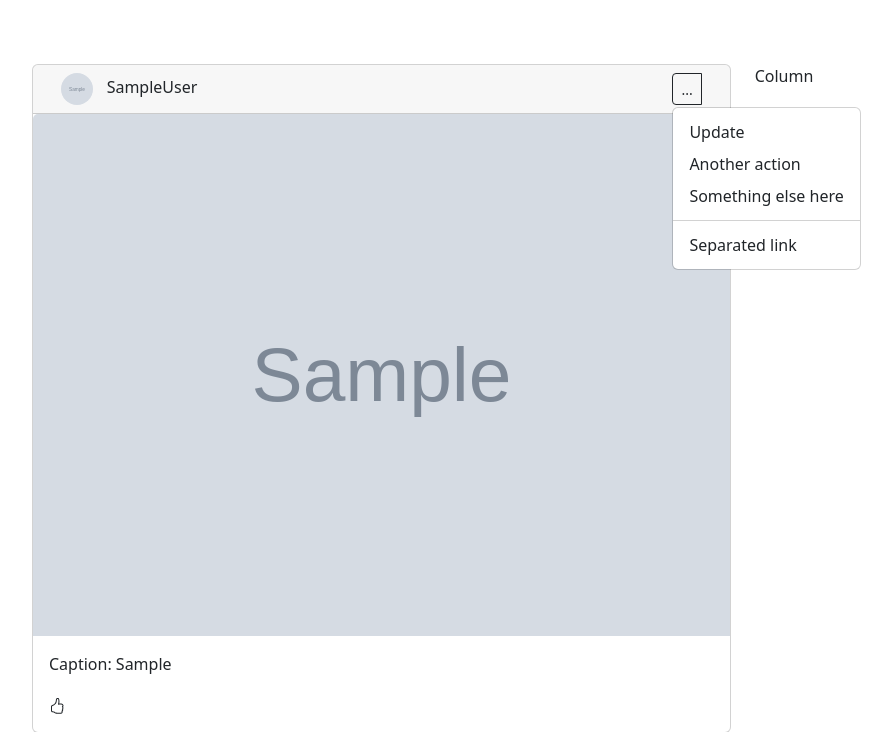
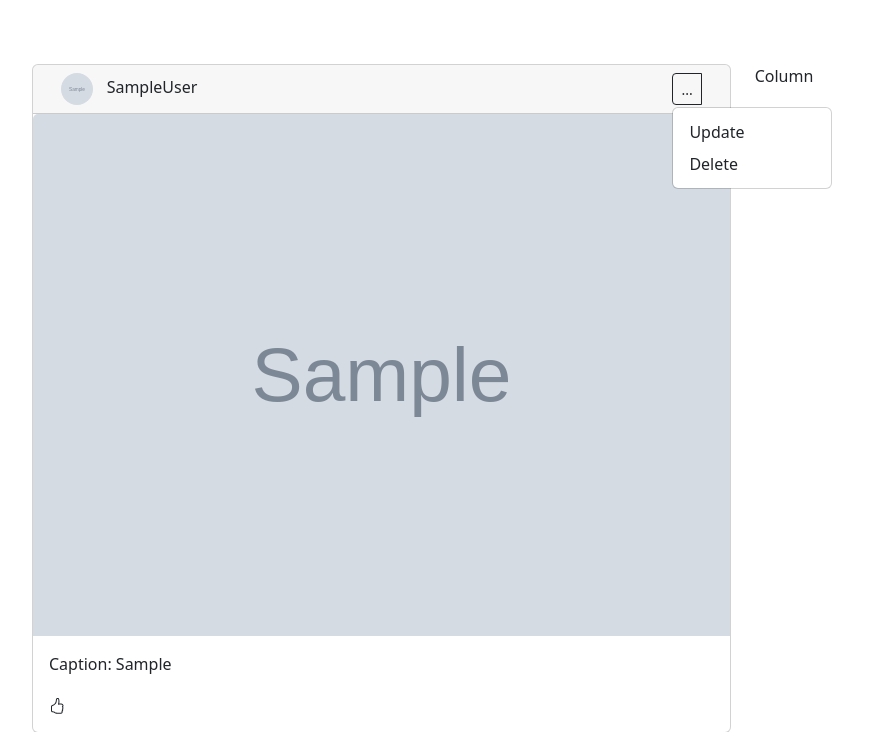
Before and after one commit to ishanshre/Social-Website-Django, a Django app: page /00000000-0000-0000-0000-000000000001/detail/ in a window 1280 px wide, after a click on "...". Shown: the part 89-821 px from the top of the page, without its empty margins (78-970 px from the left). Run offline with Django 4.2, Linux system fonts and the light colour scheme; a user stored in the database is signed in; tables that the repository leaves empty hold one stand-in row (values such as "Sample post"); grey boxes marked "Sample" are stand-in pictures.

Commit message:
Add delete function in both list and details

```diff
--- a/images/templates/images/index.html
+++ b/images/templates/images/index.html
@@ -26,10 +26,7 @@
                         </button>
                         <ul class="dropdown-menu">
                           <li><a class="dropdown-item" href="{% url 'images:post_update' post.id %}">Update</a></li>
-                          <li><a class="dropdown-item" href="#">Another action</a></li>
-                          <li><a class="dropdown-item" href="#">Something else here</a></li>
-                          <li><hr class="dropdown-divider"></li>
-                          <li><a class="dropdown-item" href="#">Separated link</a></li>
+                          <li><a class="dropdown-item" href="{% url 'images:post_delete' post.id %}">Delete</a></li>
                         </ul>
                       </div>
                     </div>
--- a/images/templates/images/navbar.html
+++ b/images/templates/images/navbar.html
@@ -27,7 +27,7 @@
             <ul class="dropdown-menu text-small">
               <li><a class="dropdown-item" href="#">New project...</a></li>
               {% if user.is_authenticated %}
-              <li><a class="dropdown-item" href="{% url 'accounts:user_profile' %}">My Profile</a></li>
+              <li><a class="dropdown-item" href="{% url 'accounts:user_profile' %}">{{ user.first_name }} {{ user.last_name }}</a></li>
               <li><a class="dropdown-item" href="{% url 'accounts:logout' %}">Logout</a></li>
               {% else %}
               <li><a class="dropdown-item" href="{% url 'accounts:login' %}">Sign In</a></li>
--- a/images/templates/images/post_detail.html
+++ b/images/templates/images/post_detail.html
@@ -25,10 +25,7 @@
                         </button>
                         <ul class="dropdown-menu">
                           <li><a class="dropdown-item" href="{% url 'images:post_update' posts.id %}">Update</a></li>
-                          <li><a class="dropdown-item" href="#">Another action</a></li>
-                          <li><a class="dropdown-item" href="#">Something else here</a></li>
-                          <li><hr class="dropdown-divider"></li>
-                          <li><a class="dropdown-item" href="#">Separated link</a></li>
+                          <li><a class="dropdown-item" href="{% url 'images:post_delete' posts.id %}">Delete</a></li>
                         </ul>
                       </div>
                     </div>
--- a/images/urls.py
+++ b/images/urls.py
@@ -1,5 +1,5 @@
 from django.urls import path
-from .views import IndexView, PostDetailView, PostCreateView, PostUpdateView
+from .views import IndexView, PostDetailView, PostCreateView, PostUpdateView, PostDeleteView
 
 
 app_name = 'images'
@@ -8,4 +8,5 @@ urlpatterns = [
     path('<uuid:pk>/detail/', PostDetailView.as_view(), name='post_detail'),
     path('create/', PostCreateView.as_view(), name='post_create'),
     path('<uuid:pk>/update/', PostUpdateView.as_view(), name='post_update'),
+    path('<uuid:pk>/delete/', PostDeleteView.as_view(), name='post_delete'),
 ]
--- a/images/views.py
+++ b/images/views.py
@@ -1,3 +1,5 @@
+import profile
+from urllib import request
 from django.shortcuts import render
 from django.views.generic import ListView, DetailView
 from django.views.generic.edit import CreateView, UpdateView, DeleteView
@@ -5,6 +7,7 @@ from django.contrib.messages.views import SuccessMessageMixin
 from django.contrib.auth.mixins import LoginRequiredMixin, UserPassesTestMixin
 from .models import Post
 from .forms import PostForm
+from django.urls import reverse_lazy
 # Create your views here.
 
 class IndexView(ListView):
@@ -51,3 +54,17 @@ class PostUpdateView(LoginRequiredMixin, UserPassesTestMixin, SuccessMessageMixi
     def test_func(self):
         self.object = self.get_object()
         return self.object.user == self.request.user.profile
+
+
+class PostDeleteView(LoginRequiredMixin, UserPassesTestMixin, SuccessMessageMixin, DeleteView):
+    model = Post
+    template_name = 'images/post_delete.html'
+    message = 'Post Deleted'
+    success_url = reverse_lazy('images:index')
+    def get_success_message(self, cleaned_data):
+        print(cleaned_data)
+        return self.message
+
+    def test_func(self):
+        self.object = self.get_object()
+        return self.object.user == self.request.user.profile
```
Also changed, not shown: images/templates/images/post_delete.html (added, +19 -0 lines), media/post_images/81237.jpg (added).
